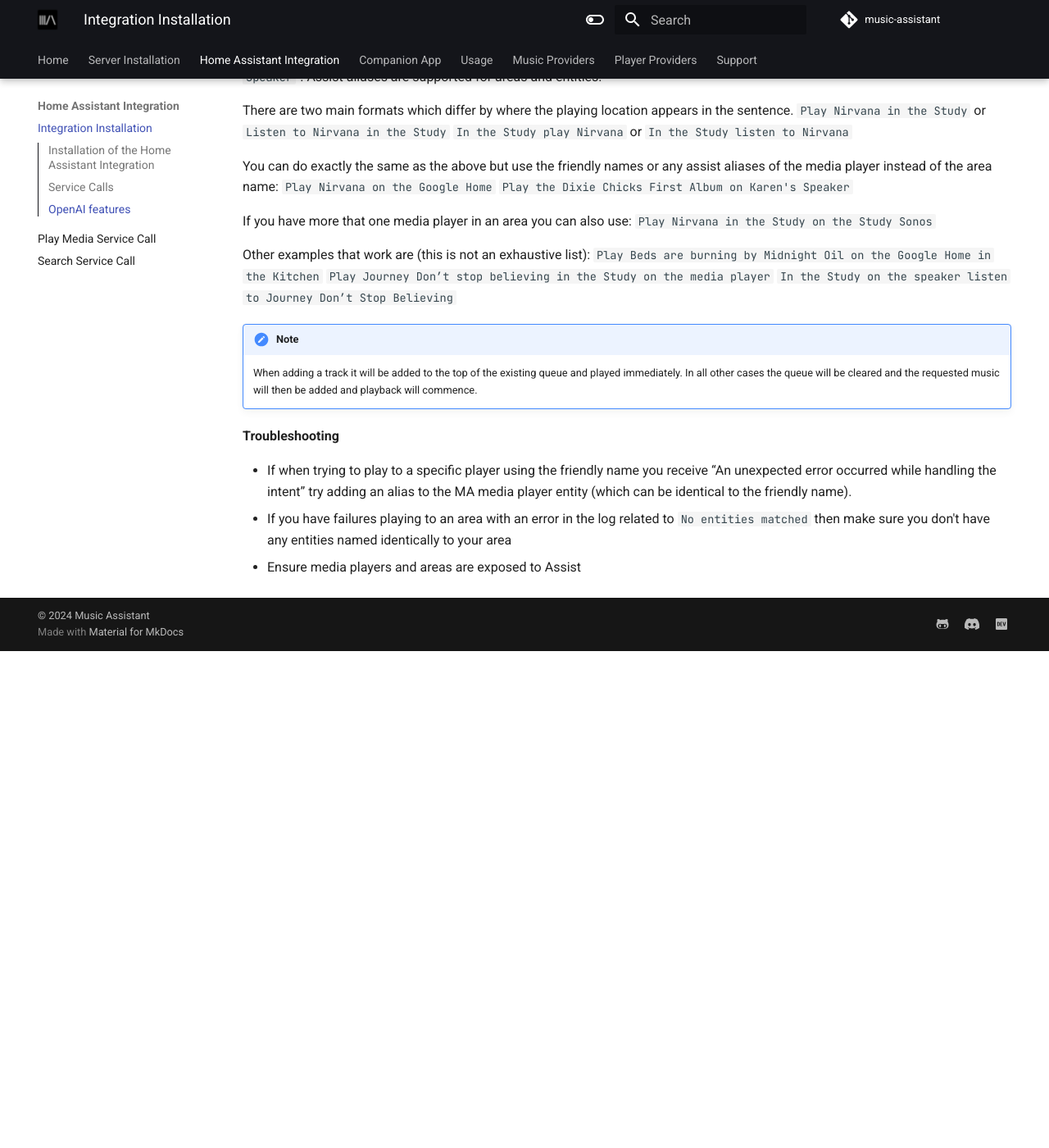
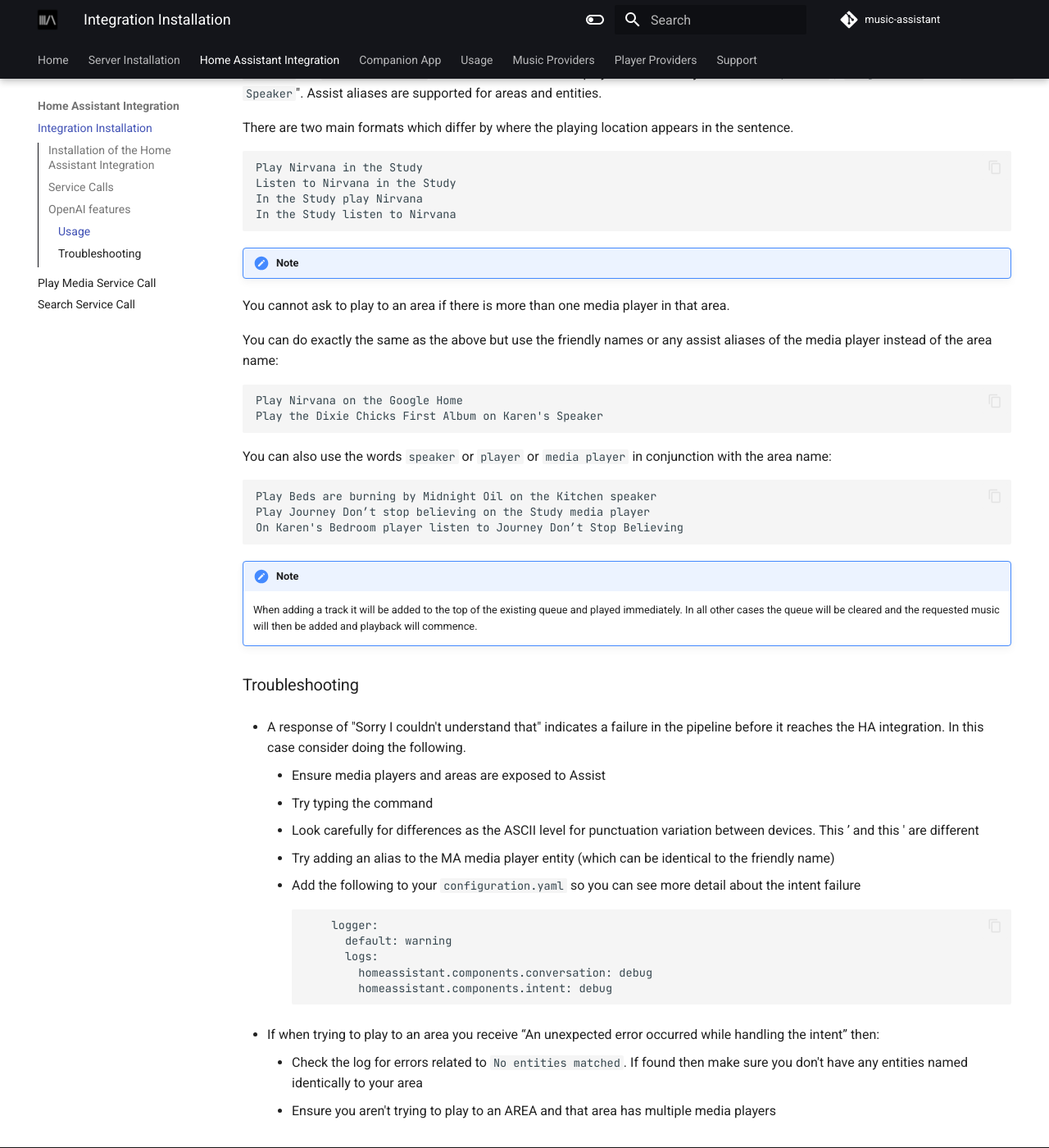
Before and after one commit to pwbriggs/music-assistant.github.io, an MkDocs documentation site: the page built from docs/integration.md, in a window 1280 px wide and 1400 px high, scrolled down 2740 px. Shown: the whole window at 82% size. Built offline with MkDocs 1.6.1 and Material for MkDocs 9.7.7, drawn with Linux system fonts in a browser that asks for light colours; before the commit the page ends 3534 px from its top, so only the background shows below that.

Commit message:
Usage and troubleshooting reworked

````diff
--- a/docs/integration.md
+++ b/docs/integration.md
@@ -52,7 +52,7 @@ Add the prompt found [here](https://github.com/music-assistant/hass-music-assist
 
 ![Preview image](assets/screenshots/screen6.png)
 
-**Usage**
+### Usage
 
 !!! note
     This functionality has only been tested with `Home Assistant` selected as the `Conversation Agent` in the voice assistant configuration.
@@ -60,26 +60,48 @@ Add the prompt found [here](https://github.com/music-assistant/hass-music-assist
 The command to play must follow a certain format. For the following examples assume the house has three areas called `Study`, `Kitchen `and `Karen's Bedroom` and there are three media players with friendly names "`Study Sonos`", "`Google Home`" and "`Karen's Speaker`". Assist aliases are supported for areas and entities.
 
 There are two main formats which differ by where the playing location appears in the sentence.
-`Play Nirvana in the Study` or `Listen to Nirvana in the Study`
-`In the Study play Nirvana` or `In the Study listen to Nirvana`
+```
+Play Nirvana in the Study
+Listen to Nirvana in the Study
+In the Study play Nirvana
+In the Study listen to Nirvana
+```
+!!! note
+You cannot ask to play to an area if there is more than one media player in that area.
 
 You can do exactly the same as the above but use the friendly names or any assist aliases of the media player instead of the area name:
-`Play Nirvana on the Google Home`
-`Play the Dixie Chicks First Album on Karen's Speaker`
 
-If you have more that one media player in an area you can also use:
-`Play Nirvana in the Study on the Study Sonos`
+```
+Play Nirvana on the Google Home
+Play the Dixie Chicks First Album on Karen's Speaker
+```
 
-Other examples that work are (this is not an exhaustive list):
-`Play Beds are burning by Midnight Oil on the Google Home in the Kitchen`
-`Play Journey Don’t stop believing in the Study on the media player`
-`In the Study on the speaker listen to Journey Don’t Stop Believing`
+You can also use the words `speaker` or `player` or `media player` in conjunction with the area name:
+```
+Play Beds are burning by Midnight Oil on the Kitchen speaker
+Play Journey Don’t stop believing on the Study media player
+On Karen's Bedroom player listen to Journey Don’t Stop Believing
+```
 
 !!! note
     When adding a track it will be added to the top of the existing queue and played immediately. In all other cases the queue will be cleared and the requested music will then be added and playback will commence.
 
-**Troubleshooting**
+### Troubleshooting
 
-- If when trying to play to a specific player using the friendly name you receive “An unexpected error occurred while handling the intent” try adding an alias to the MA media player entity (which can be identical to the friendly name).
-- If you have failures playing to an area with an error in the log related to `No entities matched` then make sure you don't have any entities named identically to your area
-- Ensure media players and areas are exposed to Assist
+- A response of "Sorry I couldn't understand that" indicates a failure in the pipeline before it reaches the HA integration. In this case consider doing the following.
+    - Ensure media players and areas are exposed to Assist
+    - Try typing the command
+    - Look carefully for differences as the ASCII level for punctuation variation between devices. This ’ and this ' are different
+    - Try adding an alias to the MA media player entity (which can be identical to the friendly name)
+    - Add the following to your `configuration.yaml` so you can see more detail about the intent failure
+```
+    logger:
+      default: warning
+      logs:
+        homeassistant.components.conversation: debug
+        homeassistant.components.intent: debug
+```
+
+- If when trying to play to an area you receive “An unexpected error occurred while handling the intent” then:
+    - Check the log for errors related to `No entities matched`. If found then make sure you don't have any entities named identically to your area
+    - Ensure you aren't trying to play to an AREA and that area has multiple media players
````
